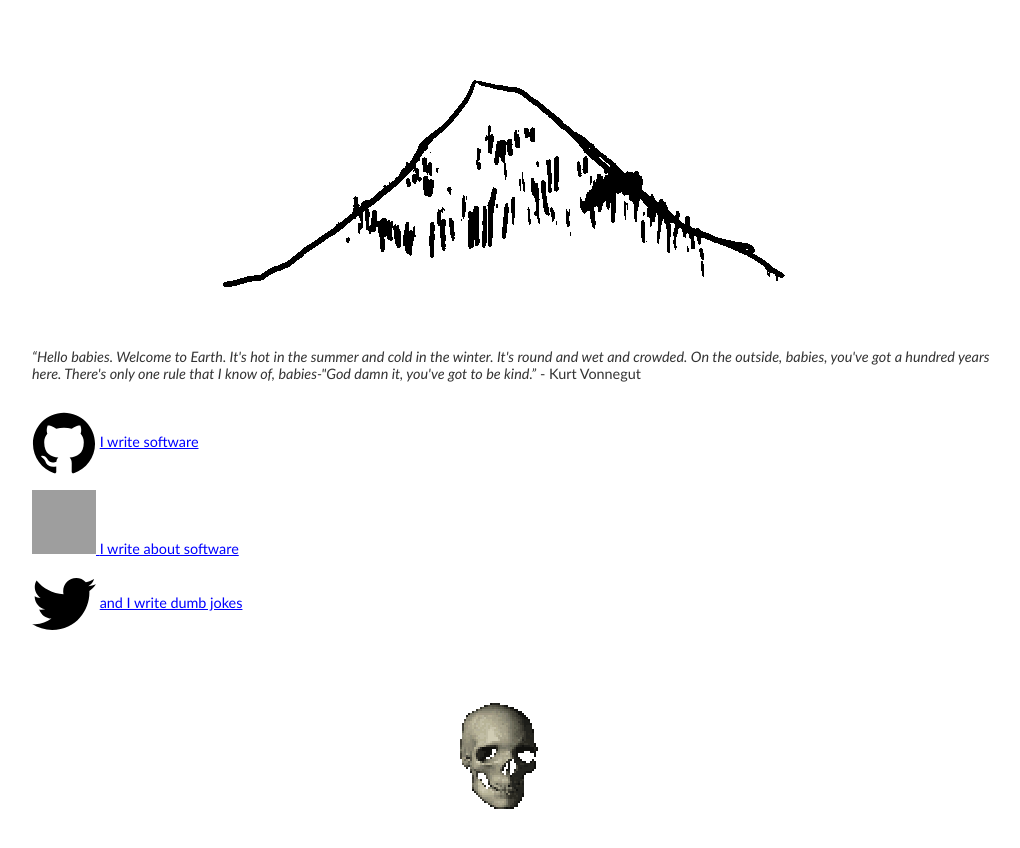
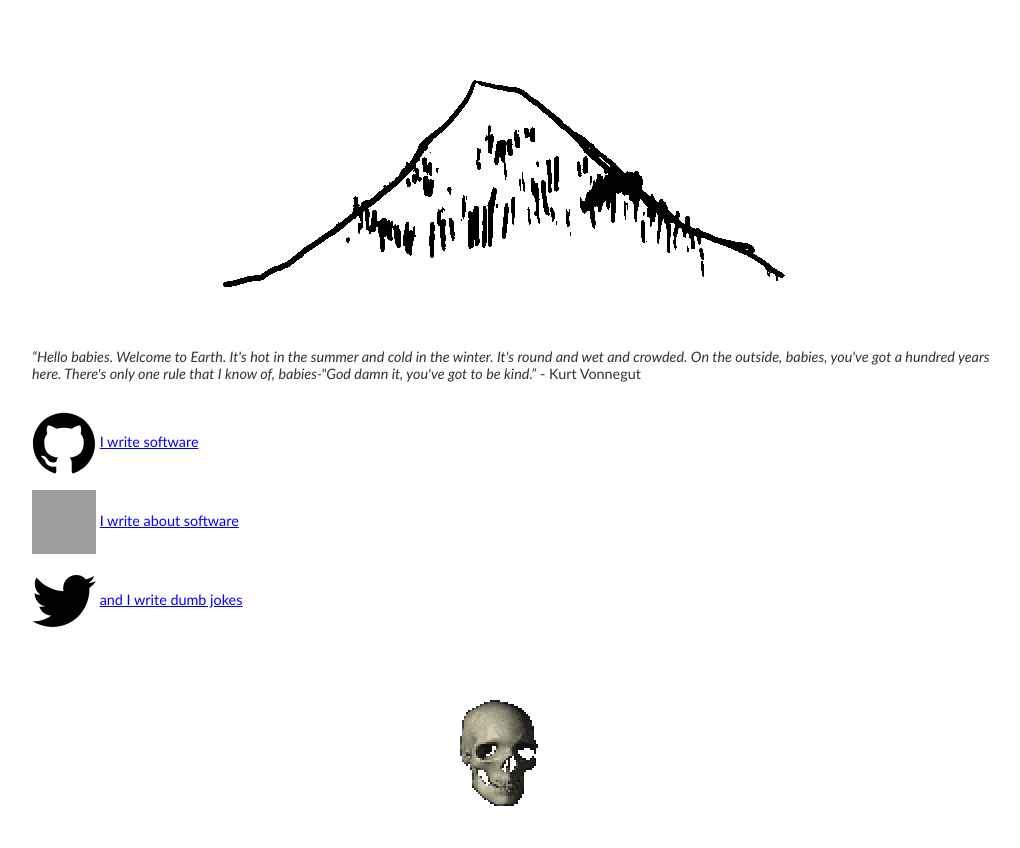
Before and after one commit to jskulski/jskulski.github.io, a Jekyll site: the page built from index.html, in a window 1280 px wide. Shown: the top 848 px of the page, without its empty margins (128-1148 px from the left). Built offline with Jekyll 4.4.1, drawn with Linux system fonts in a browser that asks for light colours; grey boxes are pictures that could not be loaded.

Commit message:
Linking to dev.to instead of medium

```diff
--- a/_config.yml
+++ b/_config.yml
@@ -8,6 +8,7 @@
 twitter_username: jonskulski
 github_username:  jskulski
 medium_username: jonskulski
+devto_username: jskulski
 
 # Build settings
 markdown: kramdown
--- a/css/styles.css
+++ b/css/styles.css
@@ -37,3 +37,7 @@
 path {
     fill: #000000;
 }
+
+.v-align {
+    vertical-align: middle;
+}
--- a/index.html
+++ b/index.html
@@ -11,19 +11,19 @@
       <li>
         <a href="https://github.com/{{ site.github_username }}"><span class="icon  icon--github"><svg viewBox="0 0 16 16"><path d="M7.999,0.431c-4.285,0-7.76,3.474-7.76,7.761 c0,3.428,2.223,6.337,5.307,7.363c0.388,0.071,0.53-0.168,0.53-0.374c0-0.184-0.007-0.672-0.01-1.32 c-2.159,0.469-2.614-1.04-2.614-1.04c-0.353-0.896-0.862-1.135-0.862-1.135c-0.705-0.481,0.053-0.472,0.053-0.472 c0.779,0.055,1.189,0.8,1.189,0.8c0.692,1.186,1.816,0.843,2.258,0.645c0.071-0.502,0.271-0.843,0.493-1.037 C4.86,11.425,3.049,10.76,3.049,7.786c0-0.847,0.302-1.54,0.799-2.082C3.768,5.507,3.501,4.718,3.924,3.65 c0,0,0.652-0.209,2.134,0.796C6.677,4.273,7.34,4.187,8,4.184c0.659,0.003,1.323,0.089,1.943,0.261 c1.482-1.004,2.132-0.796,2.132-0.796c0.423,1.068,0.157,1.857,0.077,2.054c0.497,0.542,0.798,1.235,0.798,2.082 c0,2.981-1.814,3.637-3.543,3.829c0.279,0.24,0.527,0.713,0.527,1.437c0,1.037-0.01,1.874-0.01,2.129 c0,0.208,0.14,0.449,0.534,0.373c3.081-1.028,5.302-3.935,5.302-7.362C15.76,3.906,12.285,0.431,7.999,0.431z"/></svg></span></a>
 	<a href="http://www.github.com/{{site.github_username}}">
-          <span class="username">I write software</span>
+          <span>I write software</span>
         </a>
       </li>
       <li>
-          <a href="https://dev.to/jskulski">
-              <img src="https://d2fltix0v2e0sb.cloudfront.net/dev-badge.svg" alt="Jon Skulski's DEV Profile" height="64" width="64" />
-              <span class="username">I write about software</span>
+          <a href="https://dev.to/{{site.devto_username}}"><img src="https://d2fltix0v2e0sb.cloudfront.net/dev-badge.svg" alt="Jon Skulski's DEV Profile" height="64" width="64" class="v-align"/></a>
+          <a href="https://dev.to/{{site.devto_username}}">
+            <span>I write about software</span>
           </a>
       </li>
       <li>
 	<a href="https://twitter.com/{{ site.twitter_username }}"><span class="icon  icon--twitter"><svg viewBox="0 0 16 16"><path d="M15.969,3.058c-0.586,0.26-1.217,0.436-1.878,0.515c0.675-0.405,1.194-1.045,1.438-1.809 c-0.632,0.375-1.332,0.647-2.076,0.793c-0.596-0.636-1.446-1.033-2.387-1.033c-1.806,0-3.27,1.464-3.27,3.27 c0,0.256,0.029,0.506,0.085,0.745C5.163,5.404,2.753,4.102,1.14,2.124C0.859,2.607,0.698,3.168,0.698,3.767 c0,1.134,0.577,2.135,1.455,2.722C1.616,6.472,1.112,6.325,0.671,6.08c0,0.014,0,0.027,0,0.041c0,1.584,1.127,2.906,2.623,3.206 C3.02,9.402,2.731,9.442,2.433,9.442c-0.211,0-0.416-0.021-0.615-0.059c0.416,1.299,1.624,2.245,3.055,2.271 c-1.119,0.877-2.529,1.4-4.061,1.4c-0.264,0-0.524-0.015-0.78-0.046c1.447,0.928,3.166,1.469,5.013,1.469 c6.015,0,9.304-4.983,9.304-9.304c0-0.142-0.003-0.283-0.009-0.423C14.976,4.29,15.531,3.714,15.969,3.058z"/></svg></span></a>
 	<a href="https://twitter.com/{{ site.twitter_username }}">
-	  <span class="username">and I write dumb jokes</span>
+	  <span>and I write dumb jokes</span>
 	</a>
       </li>
     </ul>
```
